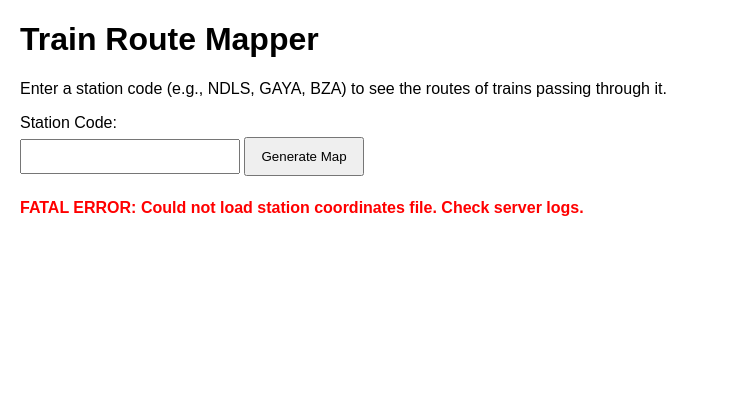
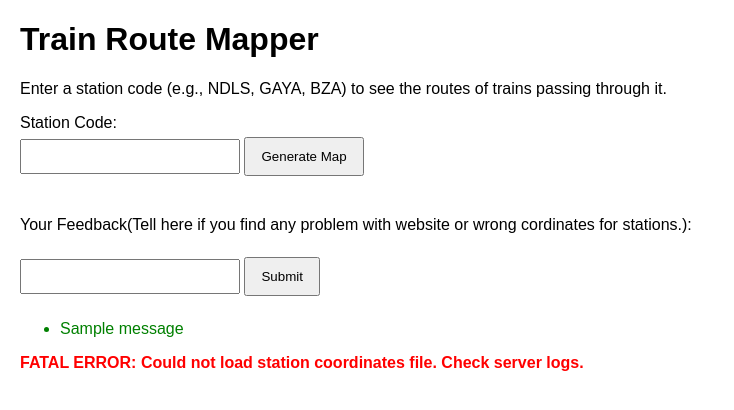
Before and after one commit to uitddn/train-route-mapper, a Flask app: page / in a window 1280 px wide. Shown: the top 410 px of the page, without its empty margins (0-734 px from the left). Run offline with Flask 3, Linux system fonts and the light colour scheme; one stand-in notice (Sample message) is shown.

Commit message:
Add initial feedback log with reported coordinate issues
Add initial feedback log with reported coordinate issues

```diff
--- a/app.py
+++ b/app.py
@@ -8,8 +8,9 @@
 import sys
 import concurrent.futures
 import os
+from datetime import datetime
 
-from flask import Flask, render_template, request, flash
+from flask import Flask, render_template, request, flash, redirect, url_for, session
 
 # --- Flask App Initialization ---
 app = Flask(__name__)
@@ -202,14 +203,15 @@
     error_message = None
     searched_station = None
 
-    # Load coordinates (uses cache after first load)
     station_coordinates, station_data_df = load_station_coordinates(EXCEL_FILE_PATH)
     if station_coordinates is None:
         return render_template('index.html', error_message="FATAL ERROR: Could not load station coordinates file. Check server logs.")
 
+    # --- Remember last searched station in session ---
     if request.method == 'POST':
         station_code = request.form.get('station_code', '').strip().upper()
         searched_station = station_code
+        session['last_station_code'] = station_code
 
         if not station_code:
             error_message = "Please enter a station code."
@@ -340,9 +342,69 @@
             error_message = "An error occurred while generating the map (potentially too much data)."
             # Return template with error, keeping previous status context
             return render_template('index.html', error_message=error_message, status_message=status_message, searched_station=searched_station)
+    else:
+        # If redirected after feedback, try to restore last station
+        last_station_code = session.get('last_station_code')
+        if last_station_code:
+            searched_station = last_station_code
+            # Re-run the same logic as if POSTed, but don't show status/error messages
+            train_numbers = get_trains_for_station(searched_station)
+            if train_numbers:
+                total_trains_found = len(train_numbers)
+                trains_to_process_list = train_numbers[:PLOT_LIMIT] if total_trains_found > PLOT_LIMIT else train_numbers
+                all_fetched_routes = {}
+                futures_map = {}
+                with concurrent.futures.ThreadPoolExecutor(max_workers=MAX_WORKERS) as executor:
+                    for train_num in trains_to_process_list:
+                        future = executor.submit(get_station_codes_for_train, train_num)
+                        futures_map[future] = train_num
+                    for future in concurrent.futures.as_completed(futures_map):
+                        try:
+                            returned_train_num, station_codes = future.result()
+                            if station_codes and len(station_codes) >= 2:
+                                all_fetched_routes[returned_train_num] = station_codes
+                        except Exception:
+                            pass
+                # Filter reverse duplicates (reuse your logic)
+                train_station_routes_final = {}
+                processed_pairs = set()
+                def sort_key(item):
+                    try: return int(item[0])
+                    except ValueError: return float('inf')
+                sorted_fetched_items = sorted(all_fetched_routes.items(), key=sort_key)
+                for train_num_a, route_a in sorted_fetched_items:
+                    if train_num_a in processed_pairs: continue
+                    start_a = route_a[0]
+                    end_a = route_a[-1]
+                    for train_num_b, route_b in all_fetched_routes.items():
+                        if train_num_a == train_num_b or train_num_b in processed_pairs or len(route_b) < 2: continue
+                        start_b = route_b[0]
+                        end_b = route_b[-1]
+                        if start_a == end_b and end_a == start_b:
+                            processed_pairs.add(train_num_b)
+                            break
+                    train_station_routes_final[train_num_a] = route_a
+                    processed_pairs.add(train_num_a)
+                if train_station_routes_final:
+                    folium_map = generate_map(
+                        searched_station, station_coordinates, station_data_df, train_station_routes_final)
+                    map_html = folium_map._repr_html_()
 
     # --- Render page ---
     return render_template('index.html', map_html=map_html, status_message=status_message, error_message=error_message, searched_station=searched_station)
+
+@app.route('/submit_feedback', methods=['POST'])
+def submit_feedback():
+    feedback = request.form.get('feedback', '').strip()
+    if feedback:
+        feedback_file = os.path.join(BASE_DIR, 'feedback.txt')
+        with open(feedback_file, 'a', encoding='utf-8') as f:
+            f.write(f"[{datetime.now().strftime('%Y-%m-%d %H:%M:%S')}] {feedback}\n")
+        flash("Thank you for your feedback!", "success")
+    else:
+        flash("Feedback cannot be empty.", "error")
+    # Redirect to index, which will restore the last searched station and map
+    return redirect(url_for('index'))
 
 # --- Main execution (for Render/Gunicorn) ---
 # The Procfile `gunicorn app:app` will run this.
--- /dev/null
+++ b/feedback.txt
@@ -0,0 +1,2 @@
+[2025-05-25 01:16:22] KTPR, SMCP and VNE has wrong cordinates
+[2025-05-25 01:20:59] Bad cordinates
--- a/templates/index.html
+++ b/templates/index.html
@@ -1,43 +1,98 @@
 <!DOCTYPE html>
 <html lang="en">
   <head>
-    <meta charset="UTF-8">
-    <meta name="viewport" content="width=device-width, initial-scale=1.0">
+    <meta charset="UTF-8" />
+    <meta name="viewport" content="width=device-width, initial-scale=1.0" />
     <title>Train Route Mapper</title>
     <style>
-        body { font-family: sans-serif; margin: 20px; }
-        label { display: block; margin-bottom: 5px; }
-        input[type="text"] { padding: 8px; margin-bottom: 10px; width: 200px; }
-        button { padding: 10px 15px; cursor: pointer; }
-        .map-container { margin-top: 20px; width: 90%; height: 600px; border: 1px solid #ccc; }
-        .status { margin-top: 15px; font-style: italic; color: #555; }
-        .error { margin-top: 15px; color: red; font-weight: bold; }
+      body {
+        font-family: sans-serif;
+        margin: 20px;
+      }
+      label {
+        display: block;
+        margin-bottom: 5px;
+      }
+      input[type="text"] {
+        padding: 8px;
+        margin-bottom: 10px;
+        width: 200px;
+      }
+      button {
+        padding: 10px 15px;
+        cursor: pointer;
+      }
+      .map-container {
+        margin-top: 20px;
+        width: 54%;
+        height: 360px;
+        border: 1px solid #ccc;
+      }
+      .status {
+        margin-top: 15px;
+        font-style: italic;
+        color: #555;
+      }
+      .error {
+        margin-top: 15px;
+        color: red;
+        font-weight: bold;
+      }
     </style>
   </head>
   <body>
     <h1>Train Route Mapper</h1>
-    <p>Enter a station code (e.g., NDLS, GAYA, BZA) to see the routes of trains passing through it.</p>
+    <p>
+      Enter a station code (e.g., NDLS, GAYA, BZA) to see the routes of trains
+      passing through it.
+    </p>
 
     <form method="POST">
       <label for="station_code">Station Code:</label>
-        <input type="text" id="station_code" name="station_code" value="{{ request.form.station_code or '' }}" required>
+      <input
+        type="text"
+        id="station_code"
+        name="station_code"
+        value="{{ request.form.station_code or '' }}"
+        required
+      />
       <button type="submit">Generate Map</button>
     </form>
+    <!-- Feedback Form -->
+    <form
+      action="{{ url_for('submit_feedback') }}"
+      method="post"
+      style="margin-top: 2em"
+    >
+      <label for="feedback"
+        >Your Feedback(Tell here if you find any problem with website or wrong
+        cordinates for stations.):</label
+      ><br />
+      <input type="text" id="feedback" name="feedback" required />
+      <button type="submit">Submit</button>
+    </form>
 
-    {% if status_message %}
+    {% with messages = get_flashed_messages(with_categories=true) %} {% if
+    messages %}
+    <ul>
+      {% for category, message in messages %}
+      <li
+        style="color: {% if category == 'success' %}green{% else %}red{% endif %};"
+      >
+        {{ message }}
+      </li>
+      {% endfor %}
+    </ul>
+    {% endif %} {% endwith %} {% if status_message %}
     <p class="status">{{ status_message }}</p>
-    {% endif %}
-
-    {% if error_message %}
+    {% endif %} {% if error_message %}
     <p class="error">{{ error_message }}</p>
-    {% endif %}
-
-    {% if map_html %}
+    {% endif %} {% if map_html %}
     <h2>Map for Station: {{ searched_station }}</h2>
     <div class="map-container">
-            {{ map_html|safe }} {# Embeds the map HTML, |safe tells Jinja it's safe HTML #}
+      {{ map_html|safe }} {# Embeds the map HTML, |safe tells Jinja it's safe
+      HTML #}
     </div>
     {% endif %}
-
   </body>
 </html>
```
Also changed, not shown: 1 other file. Lines whose indentation alone changed are shown as unchanged.
